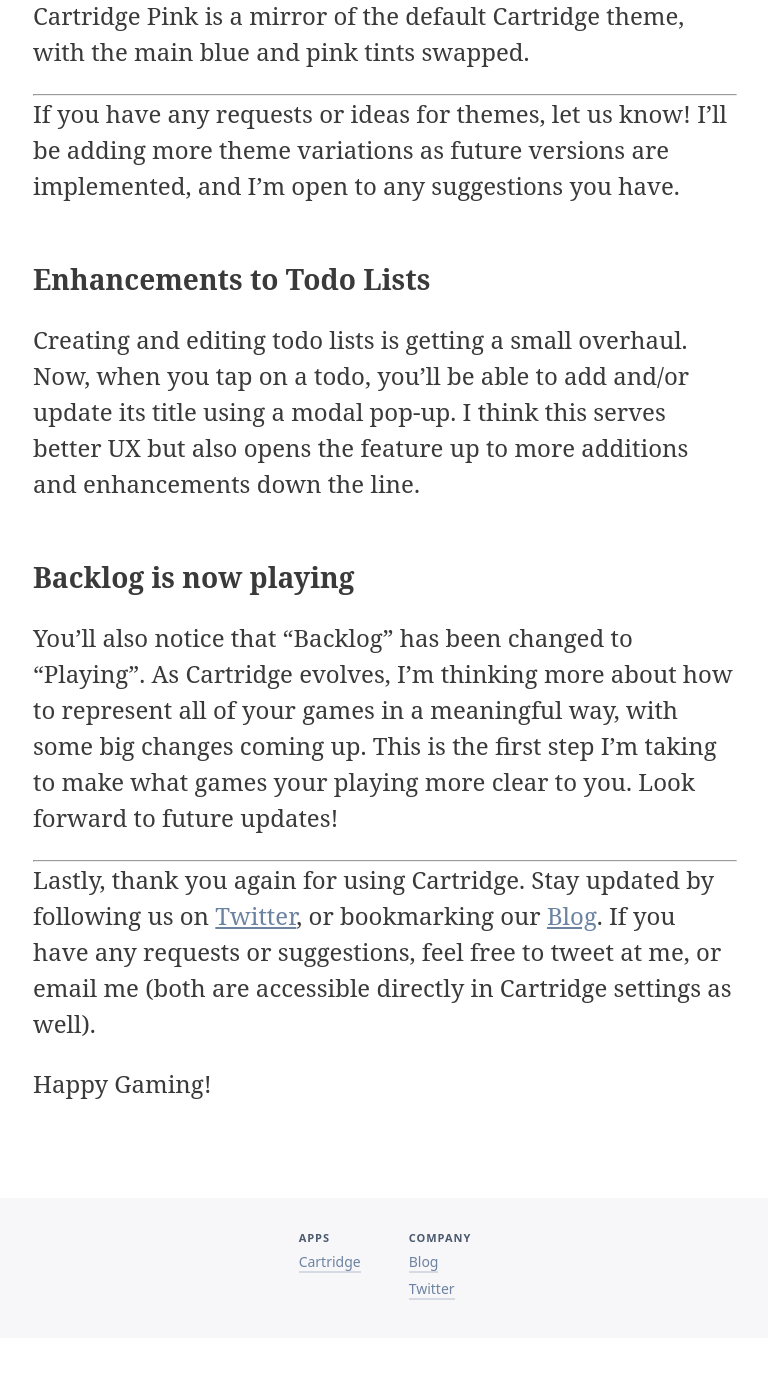
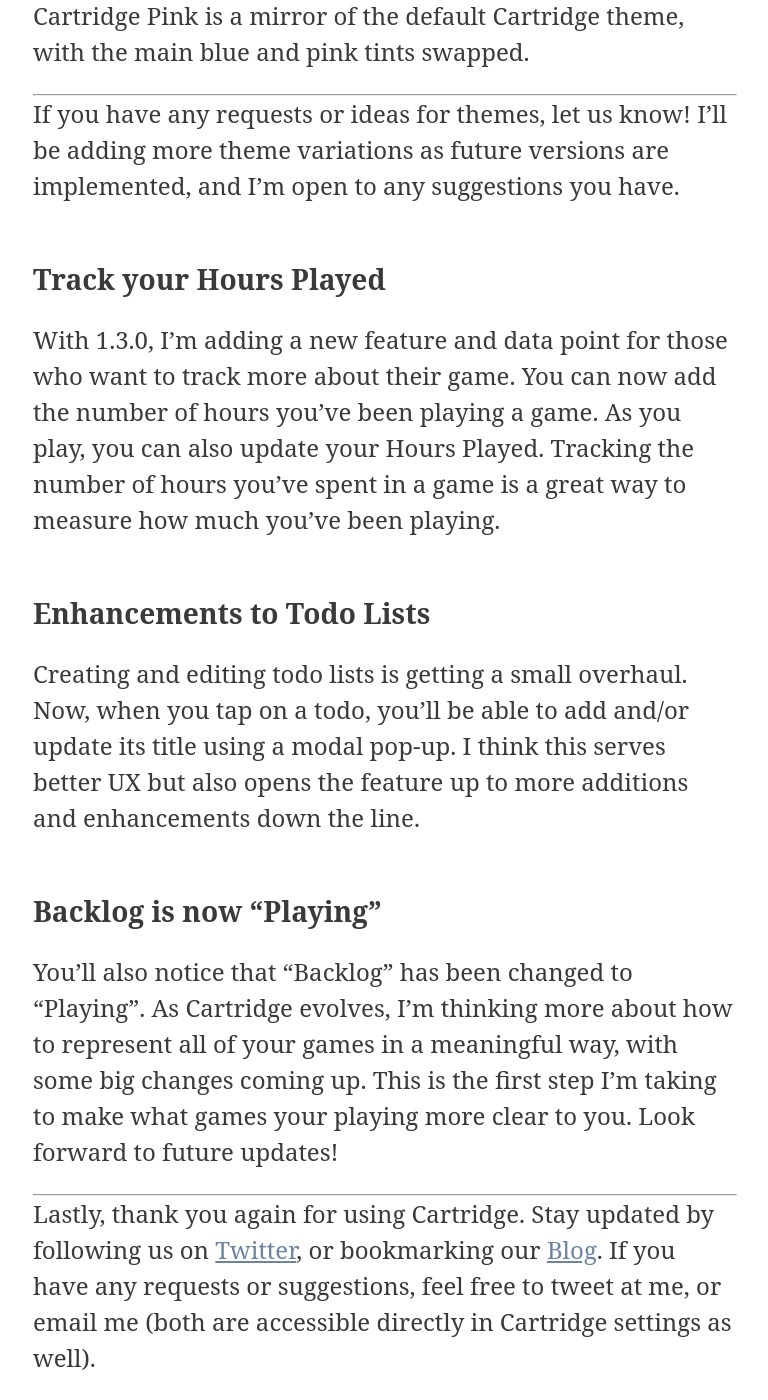
Before and after one commit to Pixelated-Controller/website, a Jekyll site: the page built from _posts/2020-08-23-cartridge-1.3.0.markdown, in a window 1280 px wide and 1400 px high, scrolled down 4820 px. Shown: the whole window, without its empty margins (255-1023 px from the left). Built offline with Jekyll 4.4.1, drawn with Linux system fonts in a browser that asks for light colours; before the commit the page ends 6158 px from its top, so only the background shows below that.

Commit message:
Update 2020-08-23-cartridge-1.3.0.markdown

```diff
--- a/_posts/2020-08-23-cartridge-1.3.0.markdown
+++ b/_posts/2020-08-23-cartridge-1.3.0.markdown
@@ -44,11 +44,15 @@
 
 If you have any requests or ideas for themes, let us know! I'll be adding more theme variations as future versions are implemented, and I'm open to any suggestions you have.
 
+### Track your Hours Played
+
+With 1.3.0, I'm adding a new feature and data point for those who want to track more about their game. You can now add the number of hours you've been playing a game. As you play, you can also update your Hours Played. Tracking the number of hours you've spent in a game is a great way to measure how much you've been playing.
+
 ### Enhancements to Todo Lists
 
 Creating and editing todo lists is getting a small overhaul. Now, when you tap on a todo, you'll be able to add and/or update its title using a modal pop-up. I think this serves better UX but also opens the feature up to more additions and enhancements down the line.
 
-### Backlog is now playing
+### Backlog is now "Playing"
 
 You'll also notice that "Backlog" has been changed to "Playing". As Cartridge evolves, I'm thinking more about how to represent all of your games in a meaningful way, with some big changes coming up. This is the first step I'm taking to make what games your playing more clear to you. Look forward to future updates!
 
```
